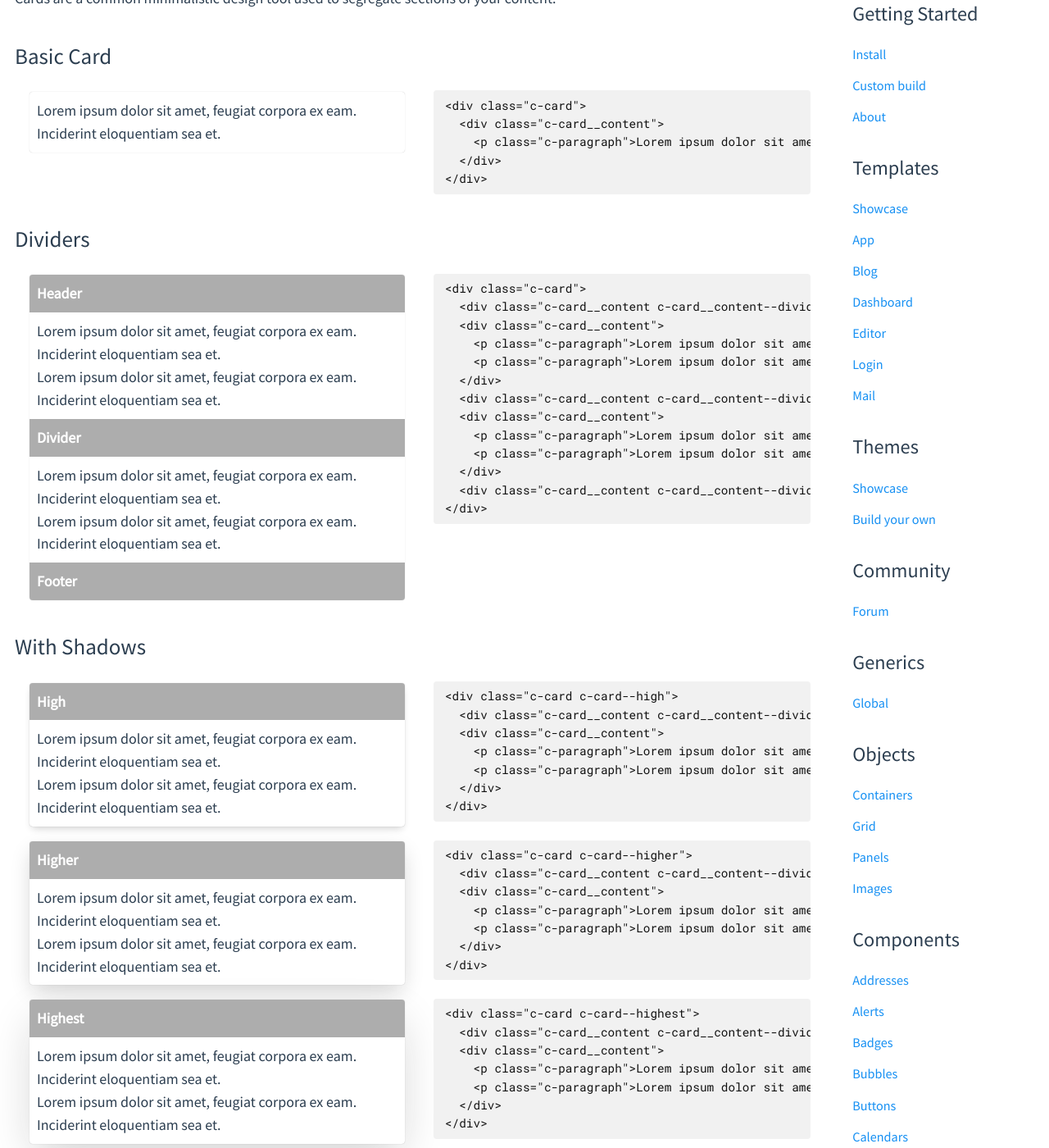
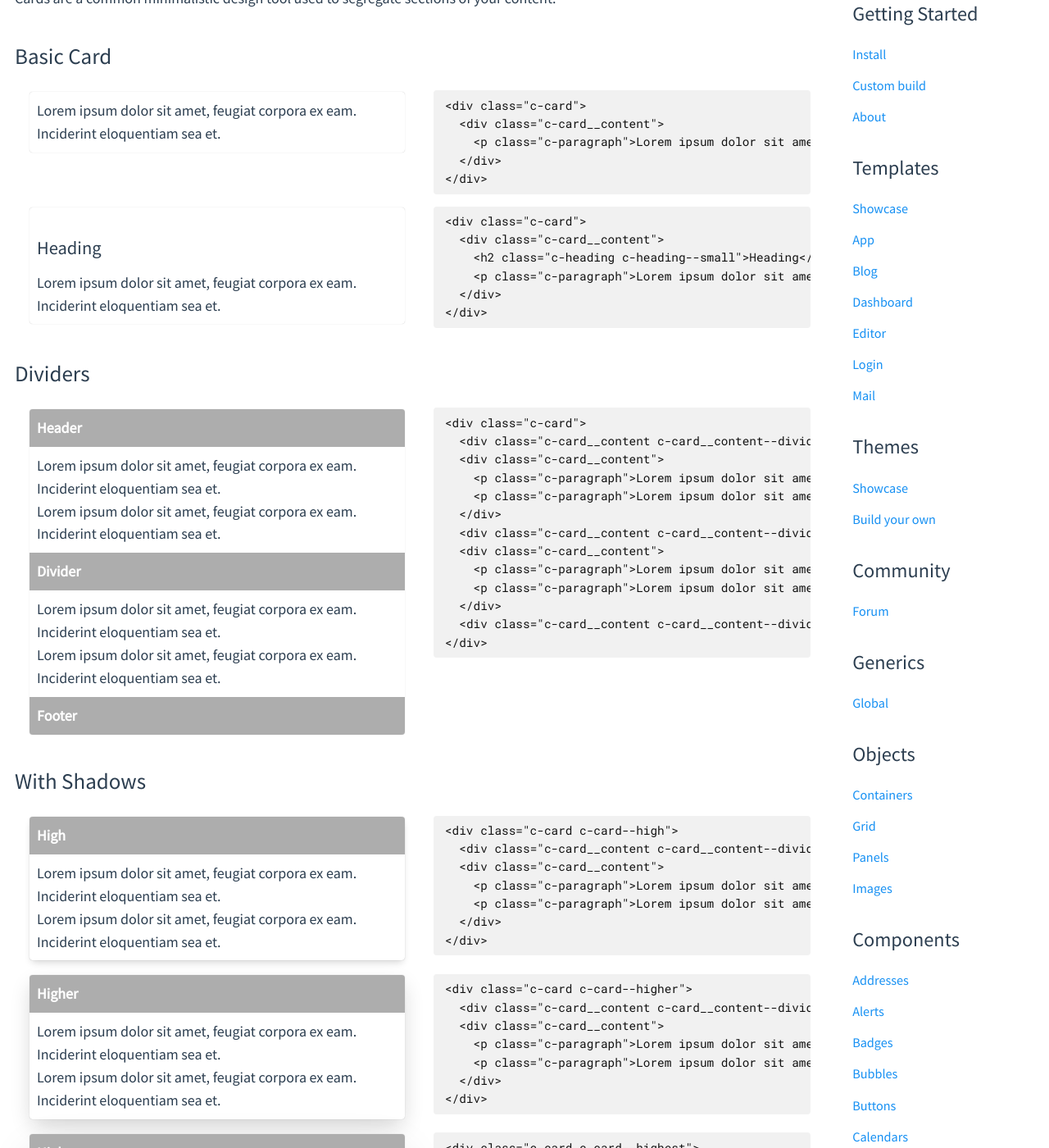
Before and after one commit to eddie/blazecss.github.io, a Jekyll site: the page built from components/cards.html, in a window 1280 px wide and 1400 px high, scrolled down 264 px. Shown: the whole window at 82% size. Built offline with Jekyll 4.4.1, drawn with Linux system fonts in a browser that asks for light colours; nearby versions of some CDN libraries; some of the changed text lies outside the part shown.

Commit message:
add heading example and fix heading typos

```diff
--- a/components/cards.html
+++ b/components/cards.html
@@ -23,11 +23,28 @@ title: Cards
 &lt;/div></code></pre></div>
 </div>
 
+<div class="o-grid o-grid--small-full">
+	<div class="o-grid__cell o-grid__cell--width-50 u-letter-box--small">
+		<div class="c-card">
+			<div class="c-card__content">
+				<h2 class="c-heading c-heading--small">Heading</h2>
+				<p class="c-paragraph">Lorem ipsum dolor sit amet, feugiat corpora ex eam. Inciderint eloquentiam sea et.</p>
+			</div>
+		</div>
+	</div>
+	<div class="o-grid__cell o-grid__cell--width-50 u-letter-box--small"><pre class="c-pre html"><code class="c-code c-code--multiline">&lt;div class="c-card">
+  &lt;div class="c-card__content">
+    &lt;h2 class="c-heading c-heading--small">Heading&lt;/h2>
+    &lt;p class="c-paragraph">Lorem ipsum dolor sit amet, feugiat corpora ex eam. Inciderint eloquentiam sea et.&lt;/p>
+  &lt;/div>
+&lt;/div></code></pre></div>
+</div>
+
 <h2 class="c-heading c-heading--medium">Dividers</h2>
 <div class="o-grid o-grid--small-full">
 	<div class="o-grid__cell o-grid__cell--width-50 u-letter-box--small">
 		<div class="c-card">
-			<div class="c-card__content c-card__content--divider c-heading">Header</div>
+			<div class="c-card__content c-card__content--divider">Header</div>
 			<div class="c-card__content">
 				<p class="c-paragraph">Lorem ipsum dolor sit amet, feugiat corpora ex eam. Inciderint eloquentiam sea et.</p>
 
@@ -43,7 +60,7 @@ title: Cards
 		</div>
 	</div>
 	<div class="o-grid__cell o-grid__cell--width-50 u-letter-box--small"><pre class="c-pre html"><code class="c-code c-code--multiline">&lt;div class="c-card">
-  &lt;div class="c-card__content c-card__content--divider c-heading">Header&lt;/div>
+  &lt;div class="c-card__content c-card__content--divider">Header&lt;/div>
   &lt;div class="c-card__content">
     &lt;p class="c-paragraph">Lorem ipsum dolor sit amet, feugiat corpora ex eam. Inciderint eloquentiam sea et.&lt;/p>
     &lt;p class="c-paragraph">Lorem ipsum dolor sit amet, feugiat corpora ex eam. Inciderint eloquentiam sea et.&lt;/p>
@@ -61,7 +78,7 @@ title: Cards
 <div class="o-grid o-grid--small-full">
 	<div class="o-grid__cell o-grid__cell--width-50 u-letter-box--small">
 		<div class="c-card c-card--high">
-			<div class="c-card__content c-card__content--divider heading">High</div>
+			<div class="c-card__content c-card__content--divider">High</div>
 			<div class="c-card__content">
 				<p class="c-paragraph">Lorem ipsum dolor sit amet, feugiat corpora ex eam. Inciderint eloquentiam sea et.</p>
 
@@ -70,7 +87,7 @@ title: Cards
 		</div>
 	</div>
 	<div class="o-grid__cell o-grid__cell--width-50 u-letter-box--small"><pre class="c-pre html"><code class="c-code c-code--multiline">&lt;div class="c-card c-card--high">
-  &lt;div class="c-card__content c-card__content--divider heading">Highest&lt;/div>
+  &lt;div class="c-card__content c-card__content--divider">Highest&lt;/div>
   &lt;div class="c-card__content">
     &lt;p class="c-paragraph">Lorem ipsum dolor sit amet, feugiat corpora ex eam. Inciderint eloquentiam sea et.&lt;/p>
     &lt;p class="c-paragraph">Lorem ipsum dolor sit amet, feugiat corpora ex eam. Inciderint eloquentiam sea et.&lt;/p>
@@ -81,7 +98,7 @@ title: Cards
 <div class="o-grid o-grid--small-full">
 	<div class="o-grid__cell o-grid__cell--width-50 u-letter-box--small">
 		<div class="c-card c-card--higher">
-			<div class="c-card__content c-card__content--divider heading">Higher</div>
+			<div class="c-card__content c-card__content--divider">Higher</div>
 			<div class="c-card__content">
 				<p class="c-paragraph">Lorem ipsum dolor sit amet, feugiat corpora ex eam. Inciderint eloquentiam sea et.</p>
 
@@ -90,7 +107,7 @@ title: Cards
 		</div>
 	</div>
 	<div class="o-grid__cell o-grid__cell--width-50 u-letter-box--small"><pre class="c-pre html"><code class="c-code c-code--multiline">&lt;div class="c-card c-card--higher">
-  &lt;div class="c-card__content c-card__content--divider heading">Highest&lt;/div>
+  &lt;div class="c-card__content c-card__content--divider">Highest&lt;/div>
   &lt;div class="c-card__content">
     &lt;p class="c-paragraph">Lorem ipsum dolor sit amet, feugiat corpora ex eam. Inciderint eloquentiam sea et.&lt;/p>
     &lt;p class="c-paragraph">Lorem ipsum dolor sit amet, feugiat corpora ex eam. Inciderint eloquentiam sea et.&lt;/p>
@@ -101,7 +118,7 @@ title: Cards
 <div class="o-grid o-grid--small-full">
 	<div class="o-grid__cell o-grid__cell--width-50 u-letter-box--small">
 		<div class="c-card c-card--highest">
-			<div class="c-card__content c-card__content--divider heading">Highest</div>
+			<div class="c-card__content c-card__content--divider">Highest</div>
 			<div class="c-card__content">
 				<p class="c-paragraph">Lorem ipsum dolor sit amet, feugiat corpora ex eam. Inciderint eloquentiam sea et.</p>
 
@@ -110,7 +127,7 @@ title: Cards
 		</div>
 	</div>
 	<div class="o-grid__cell o-grid__cell--width-50 u-letter-box--small"><pre class="c-pre html"><code class="c-code c-code--multiline">&lt;div class="c-card c-card--highest">
-  &lt;div class="c-card__content c-card__content--divider heading">Highest&lt;/div>
+  &lt;div class="c-card__content c-card__content--divider">Highest&lt;/div>
   &lt;div class="c-card__content">
     &lt;p class="c-paragraph">Lorem ipsum dolor sit amet, feugiat corpora ex eam. Inciderint eloquentiam sea et.&lt;/p>
     &lt;p class="c-paragraph">Lorem ipsum dolor sit amet, feugiat corpora ex eam. Inciderint eloquentiam sea et.&lt;/p>
@@ -124,7 +141,7 @@ title: Cards
 		<div class="c-card c-card--highest">
 			<div class="c-card__item">Item 1</div>
 			<div class="c-card__item">Item 2</div>
-			<div class="c-card__content c-card__content--divider heading">Divider</div>
+			<div class="c-card__content c-card__content--divider">Divider</div>
 			<div class="c-card__item">Item 3</div>
 			<div class="c-card__item">Item 4</div>
 		</div>
@@ -132,7 +149,7 @@ title: Cards
 	<div class="o-grid__cell o-grid__cell--width-50 u-letter-box--small"><pre class="c-pre html"><code class="c-code c-code--multiline">&lt;div class="c-card c-card--highest">
   &lt;div class="c-card__item">Item 1&lt;/div>
   &lt;div class="c-card__item">Item 2&lt;/div>
-  &lt;div class="c-card__content c-card__content--divider heading">Divider&lt;/div>
+  &lt;div class="c-card__content c-card__content--divider">Divider&lt;/div>
   &lt;div class="c-card__item">Item 3&lt;/div>
   &lt;div class="c-card__item">Item 4&lt;/div>
 &lt;/div></code></pre></div>
```
